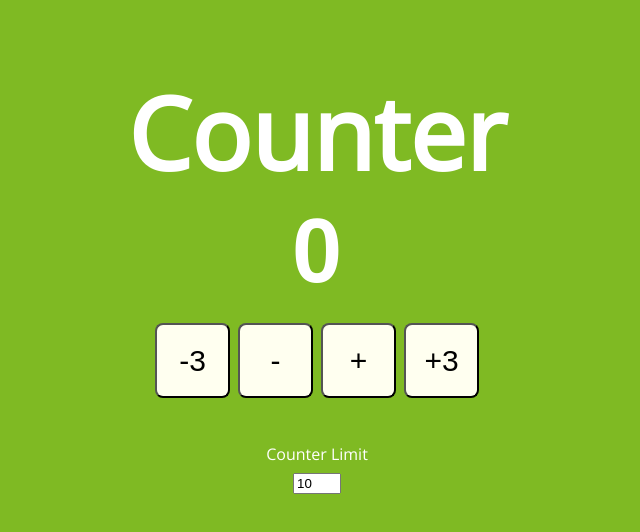
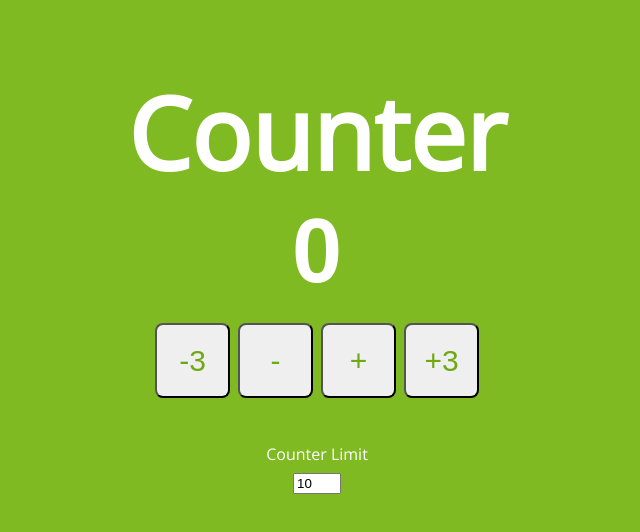
Before and after one commit to richpjames/counter, a React (Create React App) app: page / in a window 1280 px wide. Shown: the top 532 px of the page, without its empty margins (323-963 px from the left). Built offline with nearby package versions, Linux system fonts and the light colour scheme; a web font is replaced by a local one.

Commit message:
add colour to buttons

```diff
--- a/src/Counter/Button.tsx
+++ b/src/Counter/Button.tsx
@@ -8,13 +8,13 @@ interface IProps {
 }
 
 const ButtonWrap = styled.button`
-  background-color: #fffff0;
   border-radius: 8px;
   margin-left: 4px;
   margin-right: 4px;
   height: 75px;
   width: 75px;
   font-size: 30px;
+  color: #6fa912;
   :first-child {
     margin-left: 0px;
   }
```
